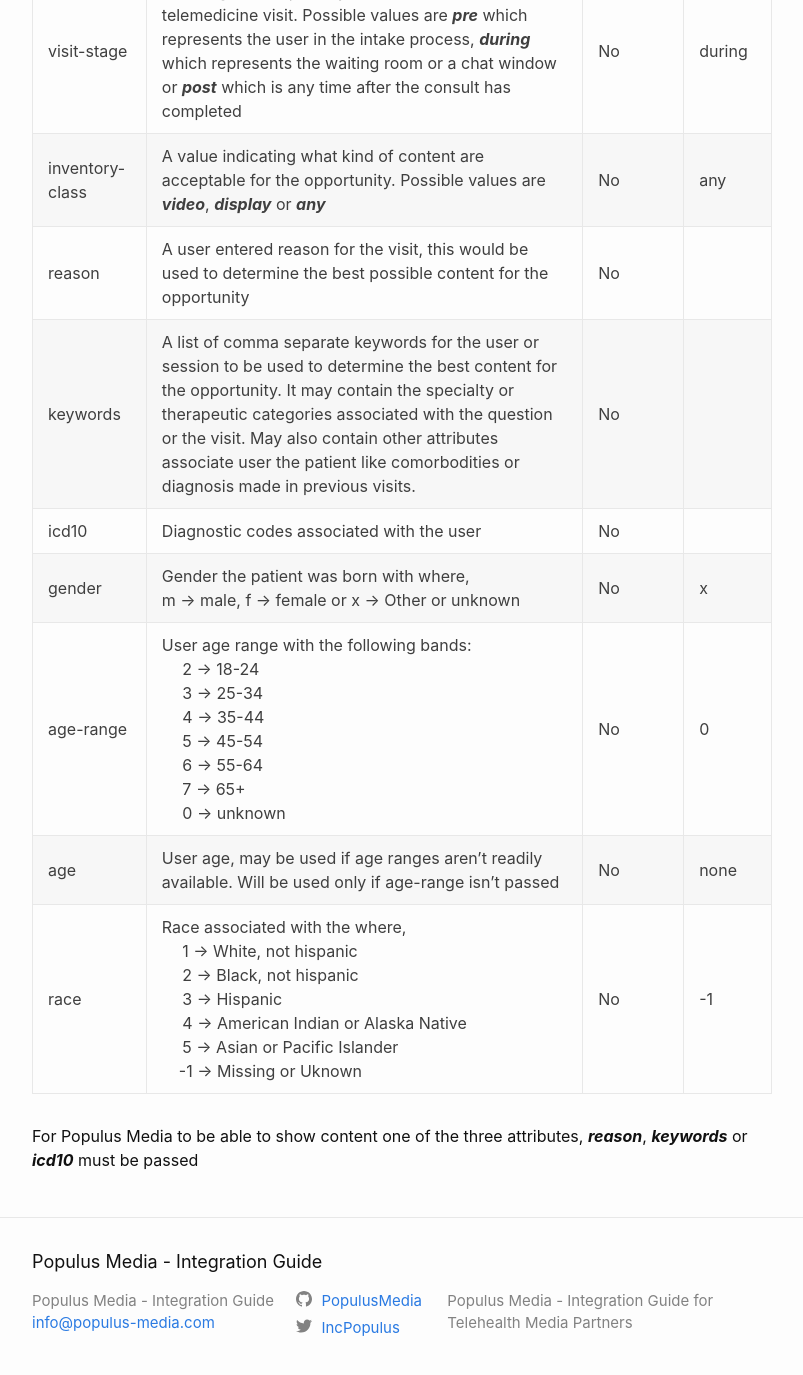
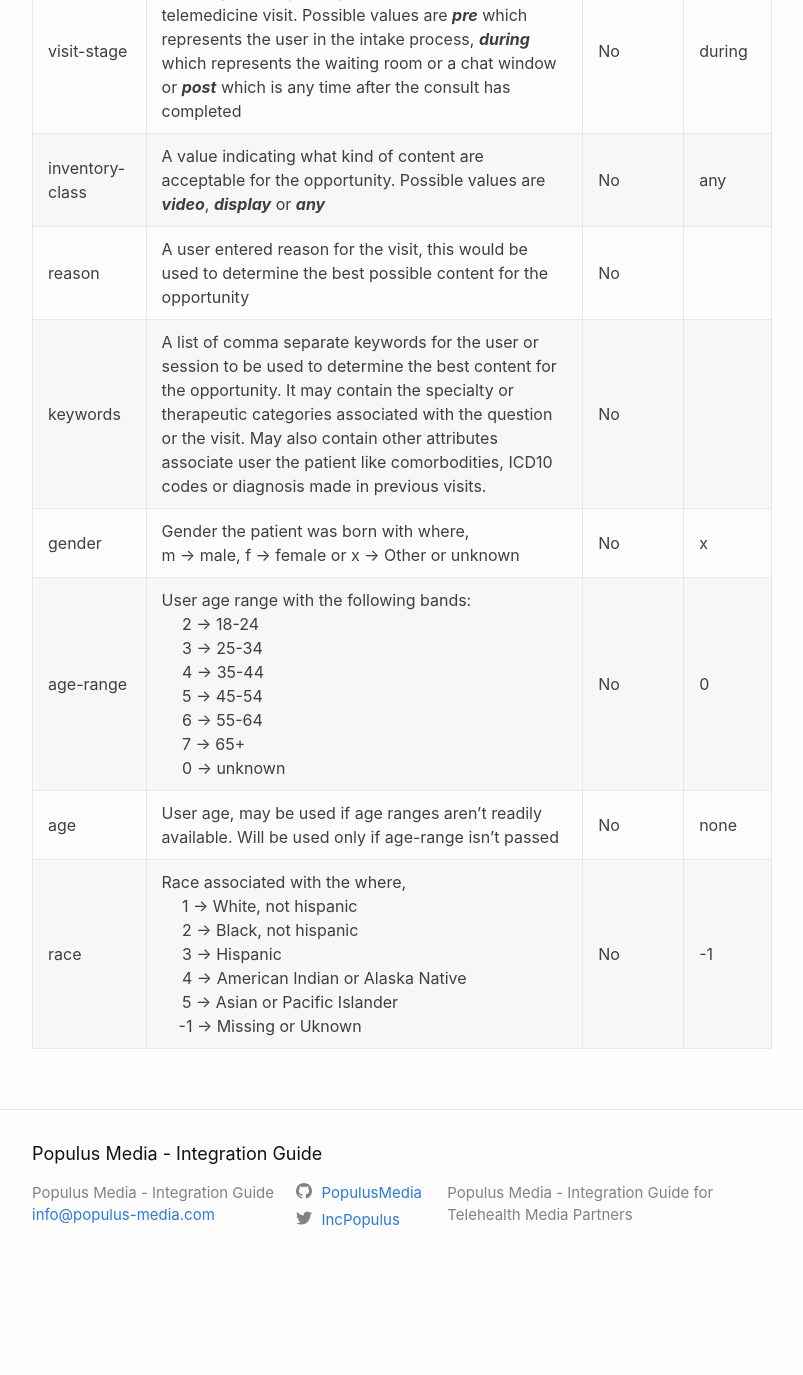
Before and after one commit to PopulusMedia/docs, a Jekyll site: the page docs/index.html, which Jekyll copies as it is, in a window 1280 px wide and 1400 px high, scrolled down 1267 px. Shown: the top 1375 px of the window, without its empty margins (238-1041 px from the left). Built offline with Jekyll 4.4.1, drawn with Linux system fonts in a browser that asks for light colours; after the commit the page ends 2559 px from its top, so only the background shows below that; some of the changed text lies outside the part shown.

Commit message:
SG: Minor edits for V5 release

```diff
--- a/docs/feed.xml
+++ b/docs/feed.xml
@@ -1,4 +1,4 @@
-<?xml version="1.0" encoding="utf-8"?><feed xmlns="http://www.w3.org/2005/Atom" ><generator uri="https://jekyllrb.com/" version="4.1.1">Jekyll</generator><link href="/docs/feed.xml" rel="self" type="application/atom+xml" /><link href="/docs/" rel="alternate" type="text/html" /><updated>2022-07-20T15:28:54-04:00</updated><id>/docs/feed.xml</id><title type="html">Populus Media - Integration Guide</title><subtitle>Populus Media - Integration Guide for Telehealth Media Partners  </subtitle><entry><title type="html">Welcome to Jekyll!</title><link href="/docs/jekyll/update/2020/10/14/welcome-to-jekyll.html" rel="alternate" type="text/html" title="Welcome to Jekyll!" /><published>2020-10-14T13:33:46-04:00</published><updated>2020-10-14T13:33:46-04:00</updated><id>/docs/jekyll/update/2020/10/14/welcome-to-jekyll</id><content type="html" xml:base="/docs/jekyll/update/2020/10/14/welcome-to-jekyll.html"><![CDATA[<p>You’ll find this post in your <code class="language-plaintext highlighter-rouge">_posts</code> directory. Go ahead and edit it and re-build the site to see your changes. You can rebuild the site in many different ways, but the most common way is to run <code class="language-plaintext highlighter-rouge">jekyll serve</code>, which launches a web server and auto-regenerates your site when a file is updated.</p>
+<?xml version="1.0" encoding="utf-8"?><feed xmlns="http://www.w3.org/2005/Atom" ><generator uri="https://jekyllrb.com/" version="4.1.1">Jekyll</generator><link href="/docs/feed.xml" rel="self" type="application/atom+xml" /><link href="/docs/" rel="alternate" type="text/html" /><updated>2022-09-21T19:53:57-04:00</updated><id>/docs/feed.xml</id><title type="html">Populus Media - Integration Guide</title><subtitle>Populus Media - Integration Guide for Telehealth Media Partners  </subtitle><entry><title type="html">Welcome to Jekyll!</title><link href="/docs/jekyll/update/2020/10/14/welcome-to-jekyll.html" rel="alternate" type="text/html" title="Welcome to Jekyll!" /><published>2020-10-14T13:33:46-04:00</published><updated>2020-10-14T13:33:46-04:00</updated><id>/docs/jekyll/update/2020/10/14/welcome-to-jekyll</id><content type="html" xml:base="/docs/jekyll/update/2020/10/14/welcome-to-jekyll.html"><![CDATA[<p>You’ll find this post in your <code class="language-plaintext highlighter-rouge">_posts</code> directory. Go ahead and edit it and re-build the site to see your changes. You can rebuild the site in many different ways, but the most common way is to run <code class="language-plaintext highlighter-rouge">jekyll serve</code>, which launches a web server and auto-regenerates your site when a file is updated.</p>
 
 <p>Jekyll requires blog post files to be named according to the following format:</p>
 
--- a/docs/html.html
+++ b/docs/html.html
@@ -53,8 +53,8 @@
 	data-pop-anon-id="u9875643210"
 	data-pop-width="640px"
   	data-pop-height="360px"
-	data-pop-icd10="G40"&gt;
-  &lt;script src="https://cdn.populus-media.net/popcorn/v4/index.js" async&gt;&lt;/script&gt;
+	data-pop-keywords="migraine,headaches"&gt;
+  &lt;script src="https://cdn.populus-media.net/popcorn/v5/index.js" async&gt;&lt;/script&gt;
 &lt;/ins&gt;
 </code></pre></div></div>
 
@@ -66,7 +66,7 @@
   <li>data-anon-id is an anonymized user identifier on the partner app</li>
   <li>data-pop-width is the maximum width of external content from Populus Media</li>
   <li>data-pop-height is the maximum height external content from Populus Media</li>
-  <li>data-pop-icd10 is the ICD10 code associated with the session / visit</li>
+  <li>data-pop-keywords are the keywords associated with the session / visit</li>
 </ul>
 
 <p>The inline &lt;script&gt; tag is required to fetch the appropriate content from Populus Media based on the attributes passed in the tag and to render it within the &lt;ins&gt; element. For a complete list of attributes that could be passed, please refer the <a href="index.html">home page</a>.</p>
--- a/docs/index.html
+++ b/docs/index.html
@@ -134,13 +134,7 @@
     </tr>
     <tr>
       <td>keywords</td>
-      <td>A list of comma separate keywords for the user or session to be used to determine the best content for the opportunity. It may contain the specialty or therapeutic categories 	associated with the question or the visit.   May also contain other attributes associate user the patient like comorbodities or diagnosis made in previous visits.</td>
-      <td>No</td>
-      <td> </td>
-    </tr>
-    <tr>
-      <td>icd10</td>
-      <td>Diagnostic codes associated with the user</td>
+      <td>A list of comma separate keywords for the user or session to be used to determine the best content for the opportunity. It may contain the specialty or therapeutic categories associated with the question or the visit.   May also contain other attributes associate user the patient like comorbodities, ICD10 codes or diagnosis made in previous visits.</td>
       <td>No</td>
       <td> </td>
     </tr>
@@ -171,8 +165,6 @@
   </tbody>
 </table>
 
-<p>For Populus Media to be able to show content one of the three attributes, <strong><em>reason</em></strong>, <strong><em>keywords</em></strong> or <strong><em>icd10</em></strong> must be passed</p>
-
 
       </div>
     </main><footer class="site-footer h-card">
--- a/docs/javascript.html
+++ b/docs/javascript.html
@@ -49,7 +49,7 @@
 
 <p>The JavaScript library must be loaded with the request variable of <strong><em>mode=api</em></strong>.</p>
 
-<div class="language-plaintext highlighter-rouge"><div class="highlight"><pre class="highlight"><code>&lt;script src="https://cdn.populus-media.net/popcorn/v4/index.js?mode=api"&gt;
+<div class="language-plaintext highlighter-rouge"><div class="highlight"><pre class="highlight"><code>&lt;script src="https://cdn.populus-media.net/popcorn/v5/index.js?mode=api"&gt;
 &lt;/script&gt;
 </code></pre></div></div>
 
@@ -73,7 +73,7 @@
 	"visit-id": "1234-5678-9abc-def0",
 	"width": "640px",
 	"height":"360px",
-	"icd10": "G20"
+	"keywords": "plaque psoriasis, L40"
 })
 </code></pre></div></div>
 
@@ -84,7 +84,7 @@
   <li>visit-id is the visit-id associcated witht he visit</li>
   <li>width is the width of the display container</li>
   <li>height is the height of the display container</li>
-  <li>icd10 is the ICD10 code associated with the session / visit</li>
+  <li>keywords are the keywords associated with the session / visit</li>
 </ul>
 
 <p>For a complete list of attributes that could be passed, please refer the <a href="index.html">home page</a>.</p>
--- a/dynamic.markdown
+++ b/dynamic.markdown
@@ -11,7 +11,7 @@
 The JavaScript library must be loaded with the request variable of ***mode=api***.
 
 ~~~~~
-<script src="https://cdn.populus-media.net/popcorn/v4/index.js?mode=api">
+<script src="https://cdn.populus-media.net/popcorn/v5/index.js?mode=api">
 </script>
 ~~~~~
 
@@ -38,7 +38,7 @@
 	"visit-id": "1234-5678-9abc-def0",
 	"width": "640px",
 	"height":"360px",
-	"icd10": "G20"
+	"keywords": "plaque psoriasis, L40"
 })
 ~~~~~
 
@@ -49,7 +49,7 @@
 * visit-id is the visit-id associcated witht he visit
 * width is the width of the display container
 * height is the height of the display container
-* icd10 is the ICD10 code associated with the session / visit
+* keywords are the keywords associated with the session / visit
 
 For a complete list of attributes that could be passed, please refer the [home page](index.html).
 
--- a/static.markdown
+++ b/static.markdown
@@ -15,8 +15,8 @@
 	data-pop-anon-id="u9875643210"
 	data-pop-width="640px"
   	data-pop-height="360px"
-	data-pop-icd10="G40">
-  <script src="https://cdn.populus-media.net/popcorn/v4/index.js" async></script>
+	data-pop-keywords="migraine,headaches">
+  <script src="https://cdn.populus-media.net/popcorn/v5/index.js" async></script>
 </ins>
 ~~~~~
 
@@ -27,6 +27,6 @@
 * data-anon-id is an anonymized user identifier on the partner app
 * data-pop-width is the maximum width of external content from Populus Media
 * data-pop-height is the maximum height external content from Populus Media
-* data-pop-icd10 is the ICD10 code associated with the session / visit
+* data-pop-keywords are the keywords associated with the session / visit
 
 The inline &lt;script&gt; tag is required to fetch the appropriate content from Populus Media based on the attributes passed in the tag and to render it within the &lt;ins&gt; element. For a complete list of attributes that could be passed, please refer the [home page](index.html).
```
Also changed, not shown: other parts of docs/index.html (+1 -1 lines), index.markdown (+2 -6 lines).
